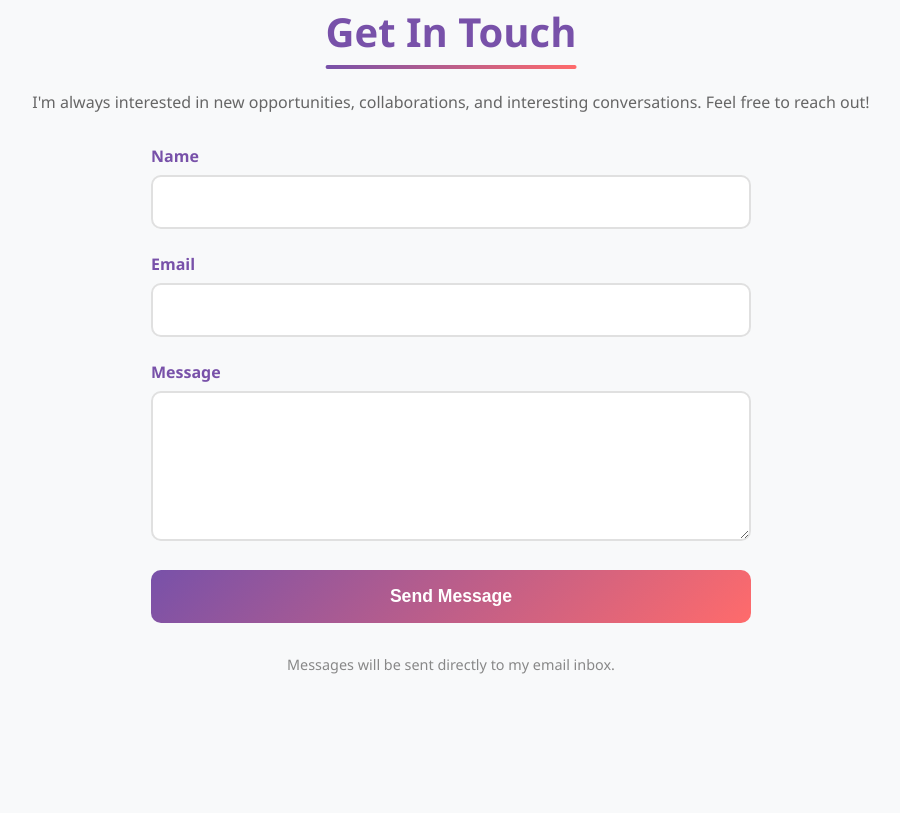
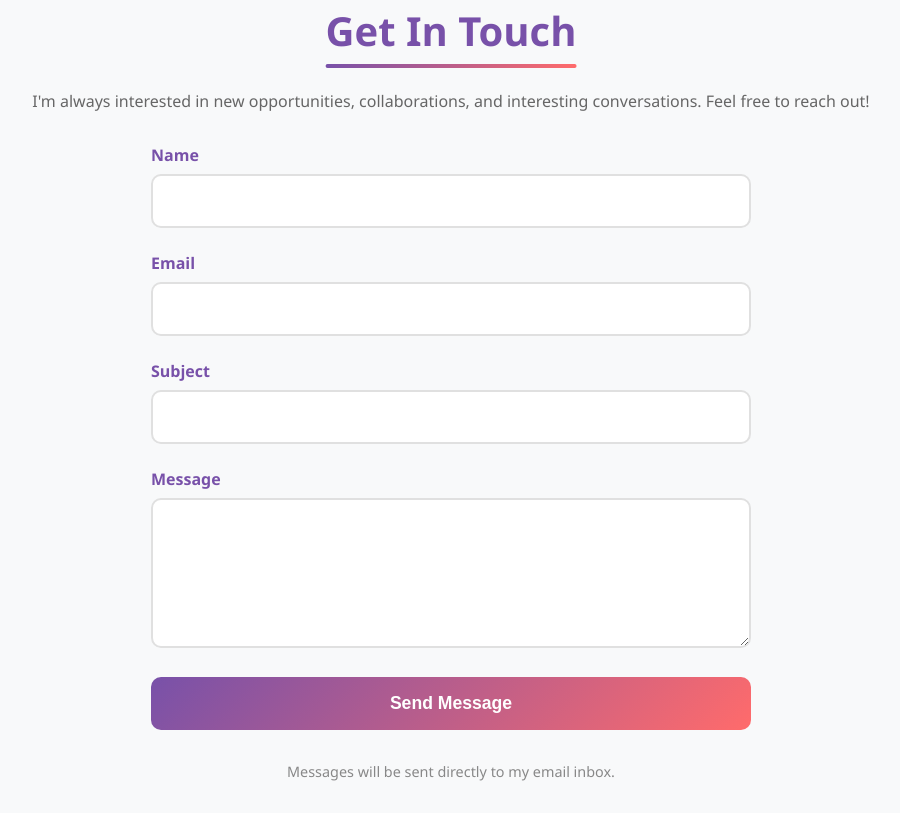
Before and after one commit to Suhita0101/SuhitaMaddukuriPortfolio.github.io, a plain HTML site: page index.html in a window 1280 px wide. Shown: the part 4818-5631 px from the top of the page, without its empty margins (189-1089 px from the left). Before the commit the page ends 5525 px from the top, so only its background shows below. Drawn offline with Linux system fonts and the light colour scheme.

Commit message:
Update index.html

```diff
--- a/index.html
+++ b/index.html
@@ -1165,6 +1165,10 @@
                     <input type="email" id="email" name="email" required>
                 </div>
                 <div class="form-group">
+                    <label for="subject">Subject</label>
+                    <input type="text" id="subject" required>
+                </div>
+                <div class="form-group">
                     <label for="message">Message</label>
                     <textarea id="message" name="message" required></textarea>
                 </div>
```
